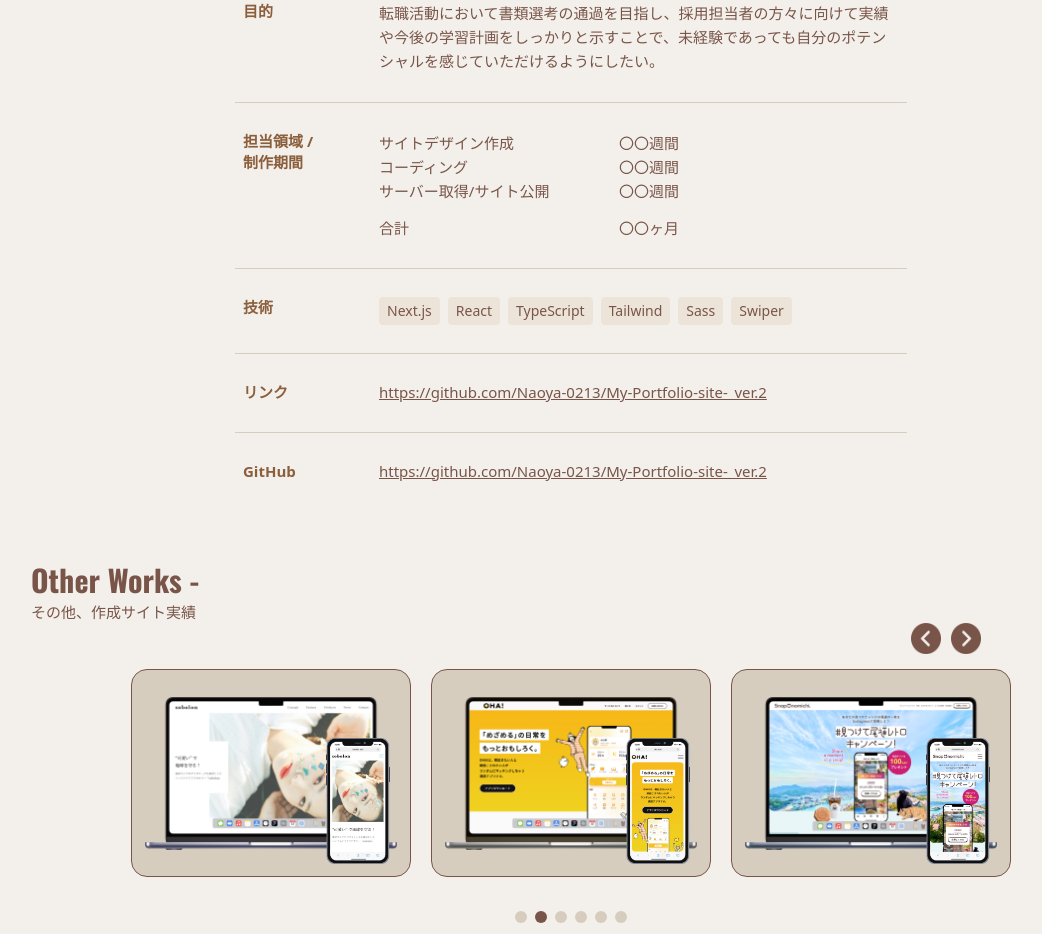
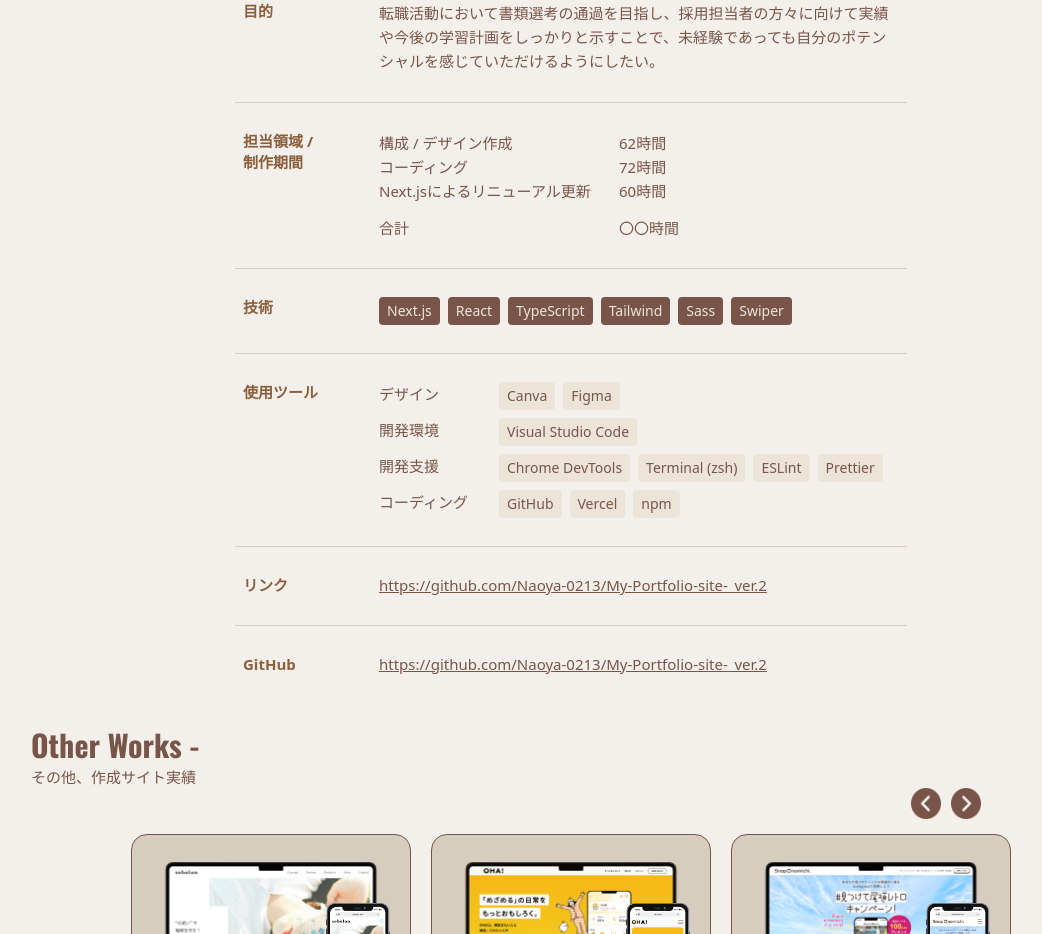
Before and after one commit to Naoya-0213/My-Portfolio-site-_ver.2, a Next.js app: page /work/portfolio in a window 1280 px wide. Shown: the part 680-1614 px from the top of the page, without its empty margins (69-1111 px from the left). Built offline with nearby package versions, Linux system fonts and the light colour scheme.

Commit message:
詳細完了_20251018_10-54

```diff
--- a/src/app/(naoya-portfolio)/work/components/WorkSectionCard.tsx
+++ b/src/app/(naoya-portfolio)/work/components/WorkSectionCard.tsx
@@ -8,7 +8,7 @@ type WorkSectionCardProps = {
 };
 
 const WorkSectionCard = ({ data }: WorkSectionCardProps) => {
-  const { title, badge, sections, scope, tech, github, links } = data;
+  const { title, badge, sections, scope, tech, github, links, tools } = data;
 
   return (
     <div className="mt-5 px-2">
@@ -34,7 +34,7 @@ const WorkSectionCard = ({ data }: WorkSectionCardProps) => {
             {sections.map((s) => (
               <div
                 key={s.label}
-                className={`${styles.work_contents} border-b border-[#d7cdbe] px-2 pb-7`}
+                className={`${styles.work_contents} px-2 pb-7`}
               >
                 <dt className={`${styles.contents_label} `}>{s.label}</dt>
                 <dd className="leading-relaxed whitespace-pre-line">
@@ -45,9 +45,7 @@ const WorkSectionCard = ({ data }: WorkSectionCardProps) => {
 
             {/* 担当領域 */}
             {scope?.length ? (
-              <div
-                className={`${styles.work_contents} border-b border-[#d7cdbe] px-2 pb-7`}
-              >
+              <div className={`${styles.work_contents} px-2 pb-7`}>
                 <dt className={`${styles.contents_label} `}>
                   担当領域 / <br className="pc:block hidden" />
                   制作期間
@@ -68,15 +66,13 @@ const WorkSectionCard = ({ data }: WorkSectionCardProps) => {
 
             {/* 使用技術 */}
             {tech?.length ? (
-              <div
-                className={`${styles.work_contents} border-b border-[#d7cdbe] px-2 pb-7`}
-              >
+              <div className={`${styles.work_contents} px-2 pb-7`}>
                 <dt className={`${styles.contents_label} `}>技術</dt>
                 <dd className="flex flex-wrap gap-2">
                   {tech.map((t) => (
                     <span
                       key={t}
-                      className="rounded bg-[#EDE4D9] px-2 py-1 text-sm"
+                      className="rounded bg-[#795549] px-2 py-1 text-sm text-[#EDE4D9]"
                     >
                       {t}
                     </span>
@@ -85,11 +81,36 @@ const WorkSectionCard = ({ data }: WorkSectionCardProps) => {
               </div>
             ) : null}
 
+            {/* 使用ツール */}
+            {tools?.length ? (
+              <div className={`${styles.work_contents} px-2 pb-7`}>
+                <dt className={`${styles.contents_label} `}>使用ツール</dt>
+                <dd className="flex flex-col gap-2">
+                  {tools.map((tool, index) => (
+                    <div
+                      key={index}
+                      className="flex leading-relaxed max-[350px]:flex-col"
+                    >
+                      <div className="min-w-30 sm:min-w-30">{tool.label}</div>
+                      <div className="flex flex-wrap gap-2">
+                        {tool.value.map((v, index) => (
+                          <span
+                            key={index}
+                            className="rounded bg-[#EDE4D9] px-2 py-1 text-sm"
+                          >
+                            {v.item}
+                          </span>
+                        ))}
+                      </div>
+                    </div>
+                  ))}
+                </dd>
+              </div>
+            ) : null}
+
             {/* サイトURL */}
             {links?.length ? (
-              <div
-                className={`${styles.work_contents} border-b border-[#d7cdbe] px-2 pb-7`}
-              >
+              <div className={`${styles.work_contents} px-2 pb-7`}>
                 <dt className={`${styles.contents_label}`}>リンク</dt>
                 <dd className="flex flex-wrap gap-3">
                   {links.map((l) => (
--- a/src/app/(naoya-portfolio)/work/components/workSection.module.scss
+++ b/src/app/(naoya-portfolio)/work/components/workSection.module.scss
@@ -6,10 +6,16 @@
   display: flex;
   flex-direction: column;
   gap: 8px;
+  border-bottom: 1px solid #d7cdbe;
 
   @include breakpoints.mq(pc) {
     flex-direction: row;
   }
+}
+
+.work_contents:last-child {
+  border-bottom: none;
+  padding-bottom: 0;
 }
 
 .contents_label {
--- a/src/app/(naoya-portfolio)/work/types/types.ts
+++ b/src/app/(naoya-portfolio)/work/types/types.ts
@@ -12,7 +12,7 @@ export type WorkContentsData = {
   sections: WorkField[];
   scope?: { label: string; value: string }[];
   tech?: string[];
-  tools?: string[];
+  tools?: { label: string; value: { item: string }[] }[];
   github?: { label: string; href: string }[];
   images?: { pc?: string; sp?: string };
   links?: { label: string; href: string }[];
--- a/src/const/work/portfolioContents.ts
+++ b/src/const/work/portfolioContents.ts
@@ -25,24 +25,46 @@ export const portfolioContents: WorkContentsData = {
   // TODO 詳細時間記載
   scope: [
     {
-      label: "サイトデザイン作成",
-      value: "〇〇週間",
+      label: "構成 / デザイン作成",
+      value: "62時間",
     },
     {
       label: "コーディング",
-      value: "〇〇週間",
+      value: "72時間",
     },
     {
-      label: "サーバー取得/サイト公開",
-      value: "〇〇週間",
+      label: "Next.jsによるリニューアル更新",
+      value: "60時間",
     },
     {
       label: "合計",
-      value: "〇〇ヶ月",
+      value: "〇〇時間",
     },
   ],
   tech: ["Next.js", "React", "TypeScript", "Tailwind", "Sass", "Swiper"],
-  tools: [],
+  tools: [
+    {
+      label: "デザイン",
+      value: [{ item: "Canva" }, { item: "Figma" }],
+    },
+    {
+      label: "開発環境",
+      value: [{ item: "Visual Studio Code" }],
+    },
+    {
+      label: "開発支援",
+      value: [
+        { item: "Chrome DevTools" },
+        { item: "Terminal (zsh)" },
+        { item: "ESLint" },
+        { item: "Prettier" },
+      ],
+    },
+    {
+      label: "コーディング",
+      value: [{ item: "GitHub" }, { item: "Vercel" }, { item: "npm" }],
+    },
+  ],
   github: [
     {
       label: "https://github.com/Naoya-0213/My-Portfolio-site-_ver.2",
```
